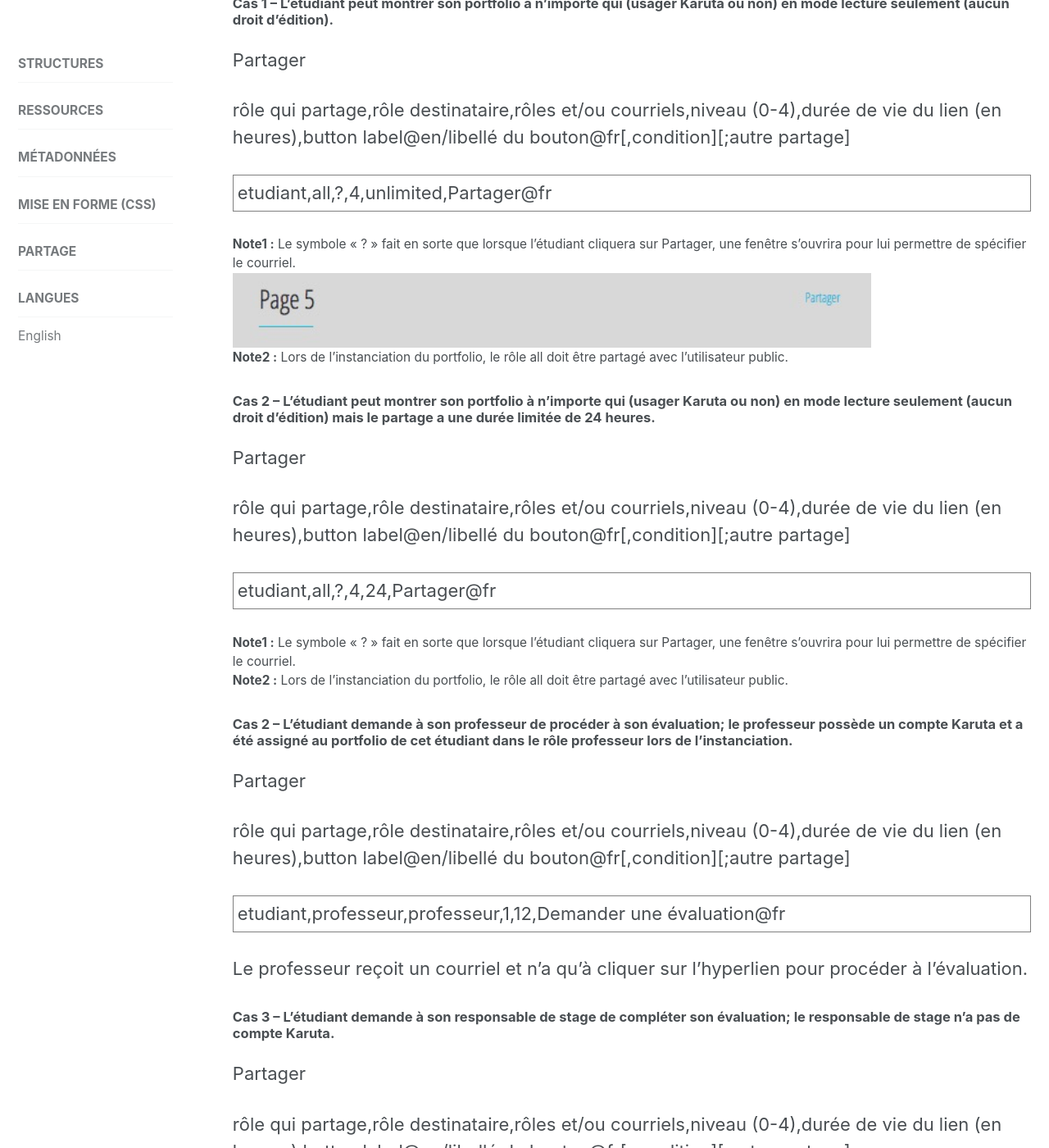
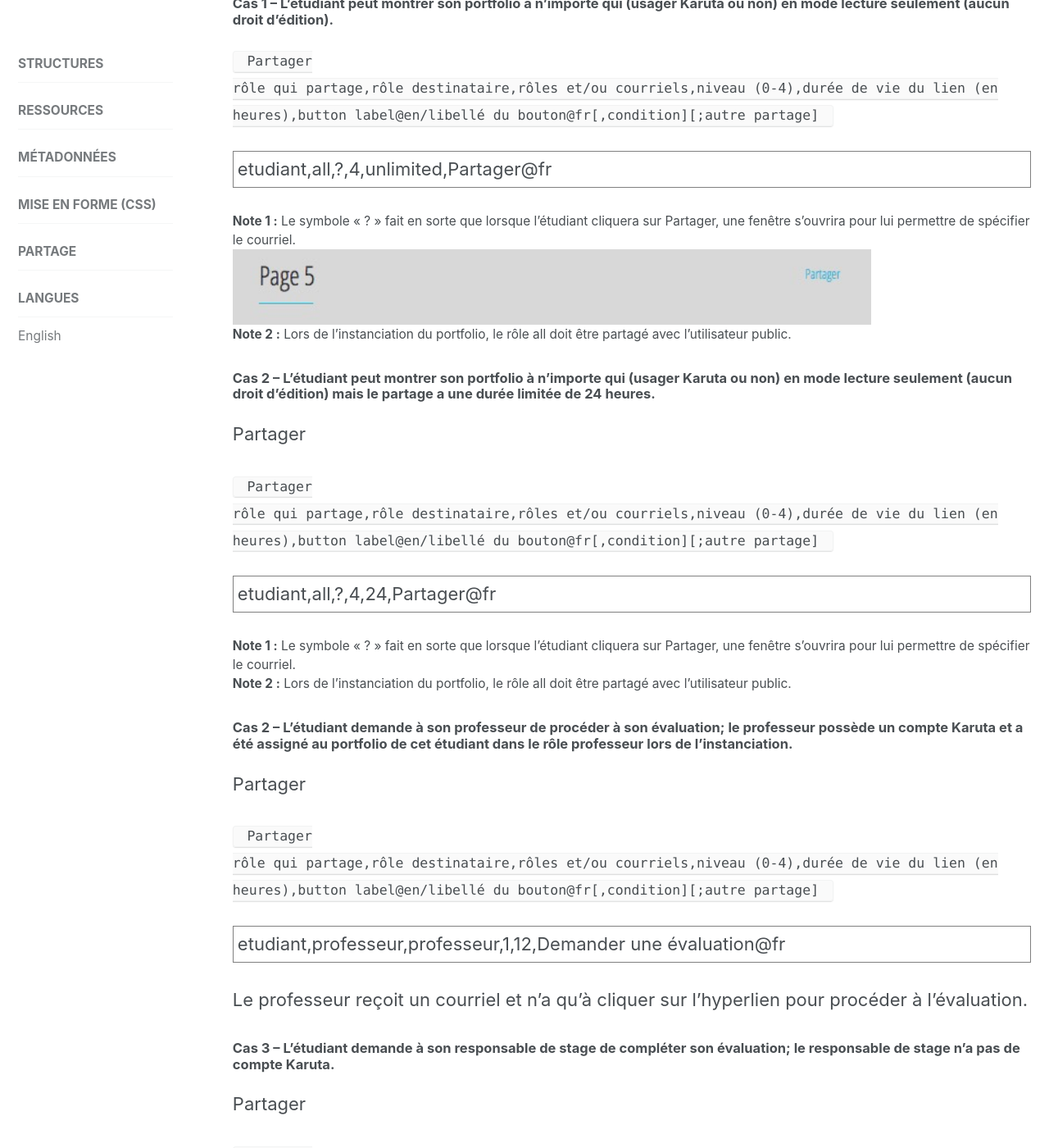
Before and after one commit to karutaproject/karuta-frontend-documentation, a Jekyll site: the page built from _pages/sharing_fr.html, in a window 1280 px wide and 1400 px high, scrolled down 1590 px. Shown: the whole window at 82% size. Built offline with Jekyll 4.4.1, drawn with Linux system fonts in a browser that asks for light colours.

Commit message:
Changements Sharing

```diff
--- a/_pages/sharing_fr.html
+++ b/_pages/sharing_fr.html
@@ -15,68 +15,152 @@
 	}
 </style>
 <p>
-	Des portfolios complets, des parties de portfolios ou même des ressources spécifiques peuvent être partagées par un usager donné à l’aide d’un bouton.
-	 Les usagers qui recevront le partage en seront avisés par courriel (le courriel contient un hyperlien vers le portfolio partagé).</p>
+	Des portfolios complets, des parties de portfolios ou même des ressources spécifiques peuvent être partagées par un usager donné
+	à l’aide d’un bouton. Les usagers qui recevront le partage en seront avisés par courriel (le courriel contient un hyperlien vers
+	le portfolio partagé).
+</p>
 <p>
-	 Ils pourront alors intervenir dans le portfolio selon le rôle qui leur sera assigné.  Le partage permet deux possibilités :
+	 Ils pourront alors intervenir dans le portfolio selon le rôle qui leur sera assigné. Le partage permet deux possibilités :
 </p>
 	<ol>
 		<li>avertir un acteur du portfolio qu’il doit intervenir;</li>
 		<li>permettre à un usager qui n’a pas actuellement les droits d’intervenir dans un portfolio de le faire.</li>
 	</ol>
+
 <h4>Dans le portfolio</h4>
+
 <img src='../assets/img/image003.png' width='80%'/>
 
-<p>Ainsi, si dans son portfolio l’étudiant clique sur Partager avec un pair, le système envoie un courriel à un pair avec un hyperlien
-vers une section du portfolio dans laquelle le pair pourra inscrire son commentaire.</p>
+<p>
+	Ainsi, si dans son portfolio l’étudiant clique sur Partager avec un pair, le système envoie un courriel à un pair avec un
+	hyperlien vers une section du portfolio dans laquelle le pair pourra inscrire son commentaire.
+</p>
+
 <img src='../assets/img/image006.png' width='50%'/>
-<p>La spécification du partage se fait dans l’onglet métadonnées d’une section, d’une page, d’une sous-section ou même d’une ressource.</p>
+<p>
+	La spécification du partage se fait dans l’onglet métadonnées d’une section, d’une page, d’une sous-section ou même d’une
+	ressource.
+</p>
 
 <h4>Dans les métadonnées :</h4>
+
 <img src='../assets/img/image008.png' width='80%'/>
+
 <p>Les conditions de ce partage sont très sophistiquées; voici quelques cas d’utilisation usuels :</p>
+
 <!-- =================================== -->
-<h4>Cas 1 – L’étudiant peut montrer son portfolio à n’importe qui (usager Karuta ou non) en mode lecture seulement (aucun droit d’édition).</h4>
+
+<h4>
+	Cas 1 – L’étudiant peut montrer son portfolio à n’importe qui (usager Karuta ou non) en mode lecture seulement (aucun droit
+	d’édition).
+</h4>
+<p>
+	<code>
+			Partager<br>
+			rôle qui partage,rôle destinataire,rôles et/ou courriels,niveau (0-4),durée de vie du lien (en heures),button
+			label@en/libellé du bouton@fr[,condition][;autre partage]
+	</code>
+</p>
+<p class='champ'>etudiant,all,?,4,unlimited,Partager@fr</p>
+
+<div class='note'>
+	<b>Note 1 :</b> Le symbole « ? » fait en sorte que lorsque l’étudiant cliquera sur Partager, une fenêtre s’ouvrira
+	pour lui permettre de spécifier le courriel.
+</div>
+
+<img src='../assets/img/image009.png' width='80%'/>
+
+<div class='note'>
+	<b>Note 2 :</b> Lors de l’instanciation du portfolio, le rôle all doit être partagé avec l’utilisateur public.
+</div>
+
+<!-- =================================== -->
+
+<h4>
+	Cas 2 – L’étudiant peut montrer son portfolio à n’importe qui (usager Karuta ou non) en mode lecture seulement (aucun
+	droit d’édition) mais le partage a une durée limitée de 24 heures.
+</h4>
 <p>Partager</p>
-<p>rôle qui partage,rôle destinataire,rôles et/ou courriels,niveau (0-4),durée de vie du lien (en heures),button label@en/libellé du bouton@fr[,condition][;autre partage]</p>
-<p class='champ'>etudiant,all,?,4,unlimited,Partager@fr</p>
-<div class='note'><b>Note1 :</b>  Le symbole « ? » fait en sorte que lorsque l’étudiant cliquera sur Partager, une fenêtre s’ouvrira pour
-lui permettre de spécifier le courriel.</div>
-<img src='../assets/img/image009.png' width='80%'/>
-<div class='note'><b>Note2 :</b>  Lors de l’instanciation du portfolio, le rôle all doit être partagé avec l’utilisateur public.</div>
+<p>
+	<code>
+			Partager<br>
+			rôle qui partage,rôle destinataire,rôles et/ou courriels,niveau (0-4),durée de vie du lien (en heures),button
+			label@en/libellé du bouton@fr[,condition][;autre partage]
+	</code>
+</p>
+<p class='champ'>etudiant,all,?,4,24,Partager@fr</p>
+
+<div class='note'>
+	<b>Note 1 :</b> Le symbole « ? » fait en sorte que lorsque l’étudiant cliquera sur Partager, une fenêtre s’ouvrira pour
+	lui permettre de spécifier le courriel.
+</div>
+<div class='note'>
+	<b>Note 2 :</b> Lors de l’instanciation du portfolio, le rôle all doit être partagé avec l’utilisateur public.
+</div>
+
 <!-- =================================== -->
-<h4>Cas 2 – L’étudiant peut montrer son portfolio à n’importe qui (usager Karuta ou non) en mode lecture seulement (aucun droit d’édition) mais le partage a une durée limitée de 24 heures.</h4>
+
+<h4>
+	Cas 2 – L’étudiant demande à son professeur de procéder à son évaluation; le professeur possède un compte Karuta et a
+	été assigné au portfolio de cet étudiant dans le rôle professeur lors de l’instanciation.
+</h4>
 <p>Partager</p>
-<p>rôle qui partage,rôle destinataire,rôles et/ou courriels,niveau (0-4),durée de vie du lien (en heures),button label@en/libellé du bouton@fr[,condition][;autre partage]</p>
-<p class='champ'>etudiant,all,?,4,24,Partager@fr</p>
-<div class='note'><b>Note1 :</b>  Le symbole « ? » fait en sorte que lorsque l’étudiant cliquera sur Partager, une fenêtre s’ouvrira pour
-lui permettre de spécifier le courriel.</div>
-<div class='note'><b>Note2 :</b>  Lors de l’instanciation du portfolio, le rôle all doit être partagé avec l’utilisateur public.</div>
+<p>
+	<code>
+			Partager<br>
+			rôle qui partage,rôle destinataire,rôles et/ou courriels,niveau (0-4),durée de vie du lien (en heures),button
+			label@en/libellé du bouton@fr[,condition][;autre partage]
+	</code>
+</p>
+<p class='champ'>etudiant,professeur,professeur,1,12,Demander une évaluation@fr</p>
+
+<p>Le professeur reçoit un courriel et n’a qu’à cliquer sur l’hyperlien pour procéder à l’évaluation.</p>
+
 <!-- =================================== -->
-<h4>Cas 2 – L’étudiant demande à son professeur de procéder à son évaluation; le professeur possède un compte
-Karuta et a été assigné au portfolio de cet étudiant dans le rôle professeur lors de l’instanciation.</h4>
+
+<h4>
+	Cas 3 – L’étudiant demande à son responsable de stage de compléter son évaluation; le responsable de stage n’a pas de
+	compte Karuta.
+</h4>
 <p>Partager</p>
-<p>rôle qui partage,rôle destinataire,rôles et/ou courriels,niveau (0-4),durée de vie du lien (en heures),button label@en/libellé du bouton@fr[,condition][;autre partage]</p>
-<p class='champ'>etudiant,professeur,professeur,1,12,Demander une évaluation@fr</p>
-<p>Le professeur reçoit un courriel et n’a qu’à cliquer sur l’hyperlien pour procéder à l’évaluation.</p>
+<p>
+	<code>
+			Partager<br>
+			rôle qui partage,rôle destinataire,rôles et/ou courriels,niveau (0-4),durée de vie du lien (en heures),button
+			label@en/libellé du bouton@fr[,condition][;autre partage]
+	</code>
+</p>
+<p class='champ'>etudiant,evaluateur,yves.lacoste@airfrance.com,3,12,Demander une évaluation@fr</p>
+
+<p>
+	L’évaluateur externe reçoit un courriel et n’a qu’à cliquer sur l’hyperlien pour procéder à l’évaluation; il n’a pas à
+	s’identifier dans le système Karuta. L’hyperlien est valide pendant 12 heures.
+</p>
+
 <!-- =================================== -->
-<h4>Cas 3 – L’étudiant demande à son responsable de stage de compléter son évaluation; le responsable de stage n’a pas de compte Karuta.</h4>
+
+<h4>
+	Cas 4 – L’étudiant demande à un de ses collègues d’inscrire un commentaire dans son portfolio (évaluation par les pairs);
+	le collègue possède un compte Karuta.
+</h4>
 <p>Partager</p>
-<p>rôle qui partage,rôle destinataire,rôles et/ou courriels,niveau (0-4),durée de vie du lien (en heures),button label@en/libellé du bouton@fr[,condition][;autre partage]</p>
-<p class='champ'>etudiant,evaluateur,yves.lacoste@airfrance.com,3,12,Demander une évaluation@fr</p>
-<p>L’évaluateur externe reçoit un courriel et n’a qu’à cliquer sur l’hyperlien pour procéder à l’évaluation; il n’a pas à s’identifier dans le système Karuta.
-L’hyperlien est valide pendant 12 heures.</p>
-<!-- =================================== -->
-<h4>Cas 4 – L’étudiant demande à un de ses collègues d’inscrire un commentaire dans son portfolio (évaluation par les pairs); le collègue possède un compte Karuta.</h4>
-<p>Partager</p>
-<p>rôle qui partage,rôle destinataire,rôles et/ou courriels,niveau (0-4),durée de vie du lien (en heures),button label@en/libellé du bouton@fr[,condition][;autre partage]</p>
+<p>
+	<code>
+			Partager<br>
+			rôle qui partage,rôle destinataire,rôles et/ou courriels,niveau (0-4),durée de vie du lien (en heures),button
+			label@en/libellé du bouton@fr[,condition][;autre partage]
+	</code>
+</p>
 <p class='champ'>etudiant,pair,?,1,12,Demander un commentaire@fr</p>
+
 <p>Le collègue reçoit un courriel et n’a qu’à cliquer sur l’hyperlien pour écrire son commentaire.</p>
 
-<div class='note'><b>Note :</b>  Le symbole « ? » fait en sorte que lorsque l’étudiant cliquera sur Demander un commentaire, une fenêtre s’ouvrira pour
-lui permettre de spécifier le courriel de son collègue. On fait ici l’hypothèse que l’étudiant a un grand nombre de collègues
-et que le designer n’a pas spécifié de façon précise les collègues qui seront mobilisés, de façon à donner plus de latitude à
-l’étudiant dans le choix du pair qui pourra l’évaluer.</div>
+<div class='note'>
+	<b>Note :</b> Le symbole « ? » fait en sorte que lorsque l’étudiant cliquera sur Demander un commentaire, une fenêtre
+	s’ouvrira pour lui permettre de spécifier le courriel de son collègue. On fait ici l’hypothèse que l’étudiant a un grand
+	nombre de collègues et que le designer n’a pas spécifié de façon précise les collègues qui seront mobilisés, de façon à
+	donner plus de latitude à l’étudiant dans le choix du pair qui pourra l’évaluer.
+</div>
 
 
 <h4>Cas généraux. Les deux tableaux ci-dessous expliquent et précisent la valeur des paramètres de la boîte de partage.</h4>
@@ -88,25 +172,36 @@
 	</tr>
 	<tr>
 		<td>Rôle du destinataire</td>
-		<td>Le rôle qu’aura le destinataire dans le portfolio (par exemple « superviseur » – le destinataire pourra faire ce que peut faire un superviseur).</td>
+		<td>
+			Le rôle qu’aura le destinataire dans le portfolio (par exemple « superviseur » – le destinataire pourra faire ce
+			que peut faire un superviseur).
+		</td>
 	</tr>
 	<tr>
 		<td>Rôles et/ou courriels </td>
 		<td>
 			Le rôle du destinataire dans le portfolio ou encore son courriel :
 			<ul>
-				<li>Par exemple si « superviseur », le message de partage sera envoyé à la personne qui a le rôle superviseur
-				 dans le portfolio. L'usager n'entre pas à la main la personne avec qui partager, ceci est déterminé par le système.</li>
+				<li>
+					Par exemple si « superviseur », le message de partage sera envoyé à la personne qui a le rôle superviseur
+				 	dans le portfolio. L'usager n'entre pas à la main la personne avec qui partager, ceci est déterminé par le
+				 	système.
+				 </li>
 				<li>On peut aussi inscrire directement une adresse courriel si le destinataire est connu.</li>
-				<li>Finalement on peut remplacer ce paramètre par « ? », ce qui permet à l’utilisateur qui partage de spécifier le courriel de la personne avec qui partager.</li>
+				<li>
+					Finalement on peut remplacer ce paramètre par « ? », ce qui permet à l’utilisateur qui partage de spécifier
+					le courriel de la personne avec qui partager.
+				</li>
 			</ul>
 		</td>
 	</tr>
 	<tr>
 		<td>Niveau (0,4)</td>
-		<td>Le niveau de sécurité détermine si on oblige le destinataire à se connecter à Karuta avec son identifiant et mot de passe
-		 avant de voir ce qui lui est partagé.  Il permet aussi à des destinataires
-		  qui n’ont pas de compte dans Karuta d’éditer des ressources sans se connecter (niveau 3).</td>
+		<td>
+			Le niveau de sécurité détermine si on oblige le destinataire à se connecter à Karuta avec son identifiant et mot
+		 	de passe avant de voir ce qui lui est partagé.  Il permet aussi à des destinataires qui n’ont pas de compte dans
+		 	Karuta d’éditer des ressources sans se connecter (niveau 3).
+		 </td>
 	</tr>
 	<tr>
 		<td>Durée de vie du lien (en heures)</td>
@@ -120,8 +215,8 @@
 		<td>Condition</td>
 		<td>Il est possible de spécifier certaines conditions (facultatif).</td>
 	</tr>
- </table>
-
+</table>
+<p></p>
 <table>
 	<tr>
 		<td width='25%'>Niveau</td>
@@ -129,11 +224,13 @@
 	</tr>
 	<tr>
 		<td>0</td>
-		<td>Le destinataire existe dans le système Karuta et le portfolio est déjà partagé avec le destinataire dans le bon rôle. Si le destinataire n’est pas connecté au système,
-		il devra le faire en spécifiant son mot de passe.</td>
+		<td>
+			Le destinataire existe dans le système Karuta et le portfolio est déjà partagé avec le destinataire dans le bon
+			rôle. Si le destinataire n’est pas connecté au système, il devra le faire en spécifiant son mot de passe.
+		</td>
 	</tr>
 	<tr>
-		<td>1 </td>
+		<td>1</td>
 		<td>Le destinataire existe dans le système Karuta et le portfolio est déjà partagé avec le destinataire dans le bon rôle. Si le destinataire n’est pas pas connecté au système,
 		 il n’aura pas à le faire : en cliquant sur l’hyperlien, il sera automatiquement dirigé vers la bonne section du portfolio.
 		</td>
```
